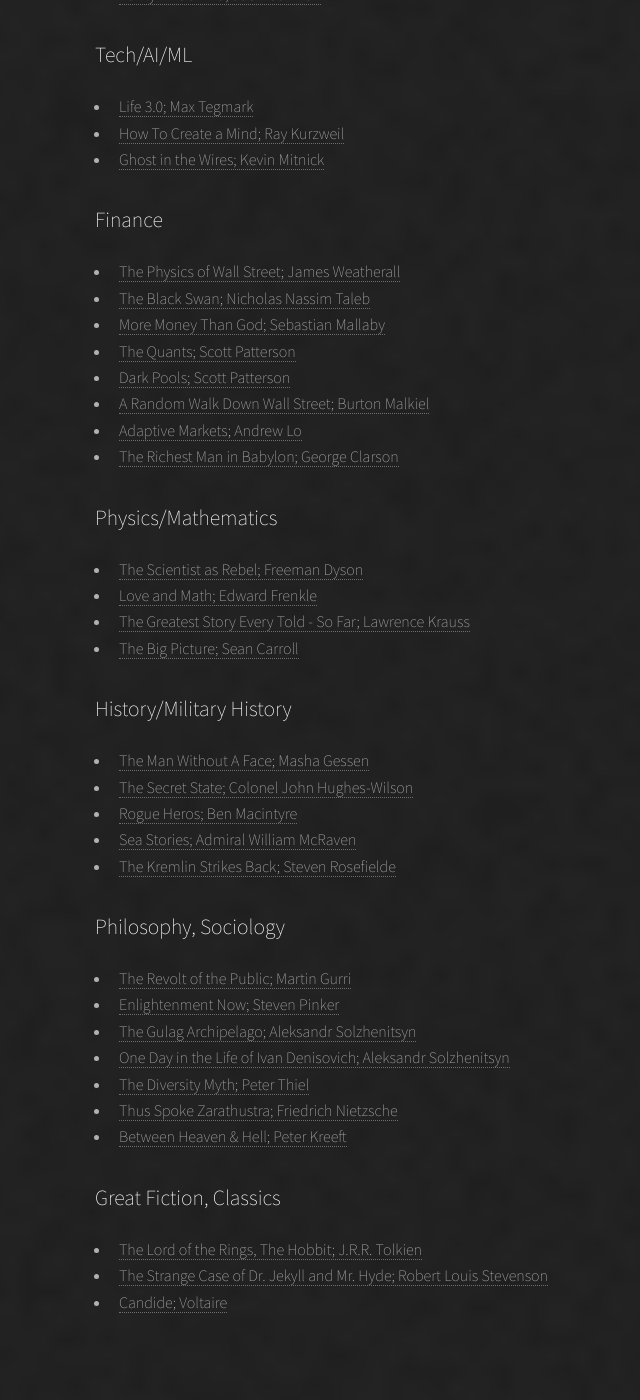
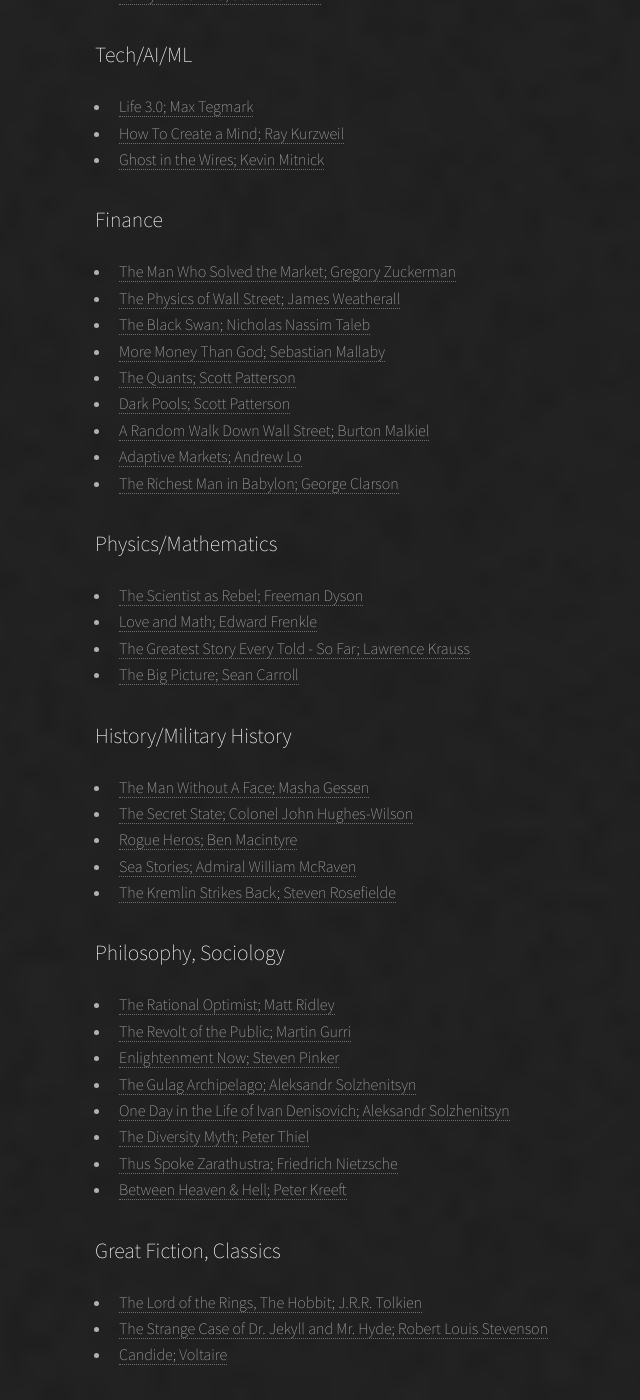
Before and after one commit to rmcwhorter/rmcwhorter.github.io, a Jekyll site: the page reading.html, which Jekyll copies as it is, in a window 1280 px wide and 1400 px high, scrolled down 681 px. Shown: the whole window, without its empty margins (33-673 px from the left). Built offline with Jekyll 4.4.1, drawn with Linux system fonts in a browser that asks for light colours; before the commit the page ends 2028 px from its top, so only the background shows below that.

Commit message:
Added several books
The Man Who Solved the Market
The Rational Optimist

```diff
--- a/reading.html
+++ b/reading.html
@@ -49,6 +49,7 @@
 							</ul>
 							<h2>Finance</h2>
 							<ul class="">
+								<li><a href="https://www.amazon.com/Man-Who-Solved-Market-Revolution/dp/073521798X/ref=sr_1_2?keywords=the+man+who+solved+the+market&qid=1580535230&s=books&sr=1-2" target="_blank" class=""><span class="label">The Man Who Solved the Market; Gregory Zuckerman</span></a></li>
 								<li><a href="https://www.amazon.com/Physics-Wall-Street-Predicting-Unpredictable-ebook/dp/B006R8PMJS/ref=sr_1_1?keywords=the+physics+of+wall+street&qid=1570467447&sr=8-1" target="_blank" class=""><span class="label">The Physics of Wall Street; James Weatherall</span></a></li>
 								<li><a href="" target="_blank" class=""><span class="label">The Black Swan; Nicholas Nassim Taleb</span></a></li>
 								<li><a href="https://www.amazon.com/More-Money-Than-God-Relations/dp/0143119419/ref=sr_1_1?keywords=more+money+than+god&qid=1570467510&sr=8-1" target="_blank" class=""><span class="label">More Money Than God; Sebastian Mallaby</span></a></li>
@@ -75,6 +76,7 @@
 							</ul>
 							<h2>Philosophy, Sociology</h2>
 							<ul class="">
+								<li><a href="https://www.amazon.com/Rational-Optimist-Prosperity-Evolves-P-s/dp/0061452068" target="_blank" class=""><span class="label">The Rational Optimist; Matt Ridley</span></a></li>
 								<li><a href="https://www.amazon.com/Revolt-Public-Crisis-Authority-Millennium/dp/1732265143/ref=sr_1_1?keywords=the+revolt+of+the+public&qid=1579919544&sr=8-1" target="_blank" class=""><span class="label">The Revolt of the Public; Martin Gurri</span></a></li>
 								<li><a href="https://www.amazon.com/Enlightenment-Now-Science-Humanism-Progress/dp/0143111388/ref=sr_1_1?keywords=enlightenment+now&qid=1570467237&sr=8-1" target="_blank" class=""><span class="label">Enlightenment Now; Steven Pinker</span></a></li>
 								<li><a href="https://www.amazon.com/Archipelago-Peterson-introduction-Aleksandr-Solzhenitsyn/dp/1784871516/ref=sr_1_2?keywords=the+gulag+archipelago&qid=1570582854&sr=8-2" target="_blank" class=""><span class="label">The Gulag Archipelago; Aleksandr Solzhenitsyn</span></a></li>
```
